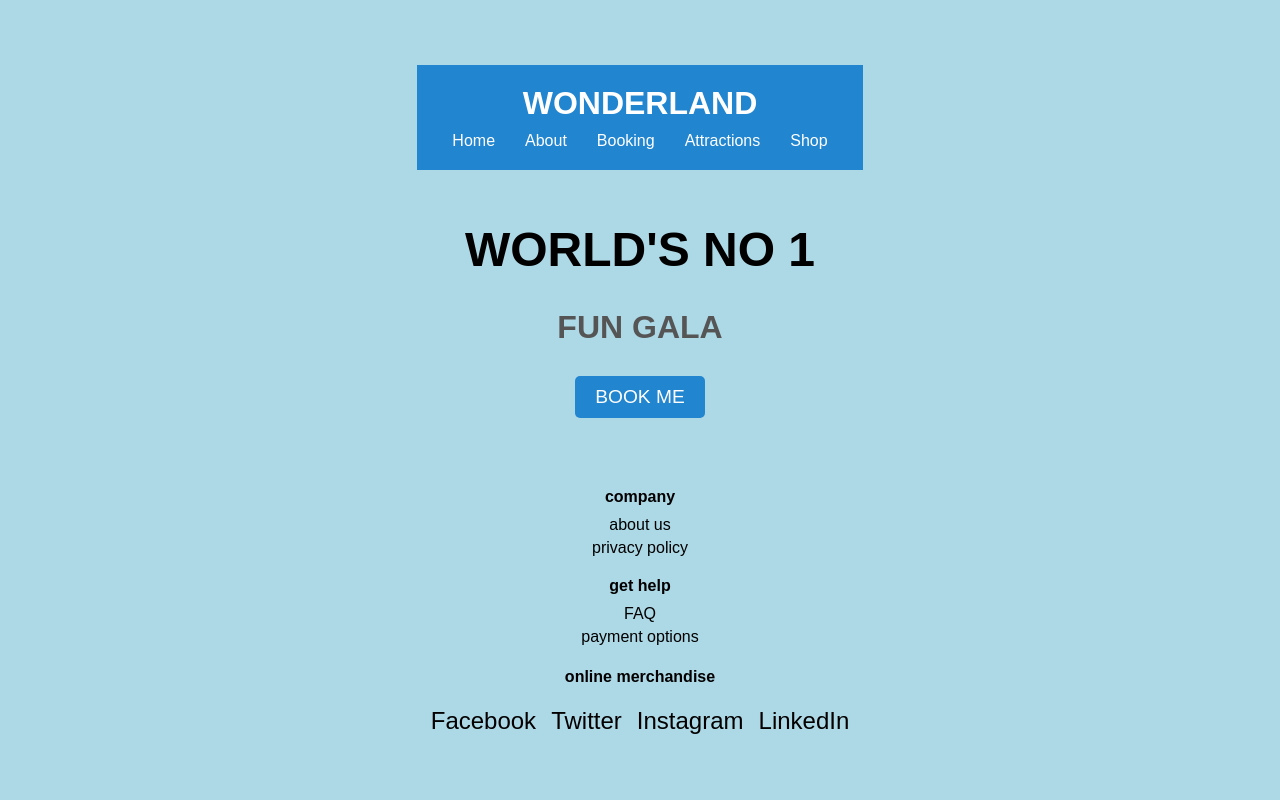
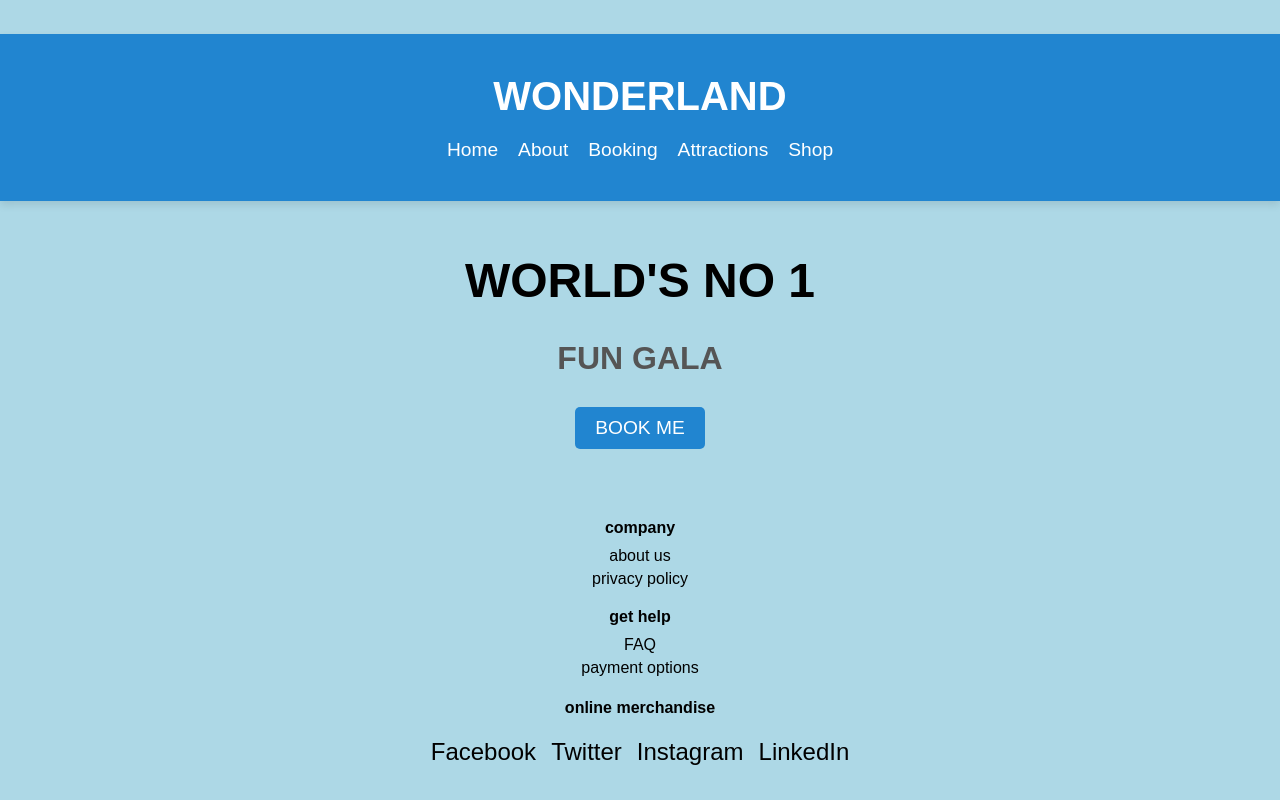
Before and after one commit to KhadeejahMansoor/thrillville, a PHP site: page /index.php in a window 1280 px wide. Run offline with PHP 8.4, Linux system fonts and the light colour scheme.

Commit message:
Update header.php

```diff
--- a/header.php
+++ b/header.php
@@ -4,17 +4,20 @@
     justify-content: center;
     align-items: center;
     background-color: #2185d0; /* Dark blue background for header */
-    padding: 20px;
+    padding: 40px 0; /* Increased padding for larger height */
     color: white;
-    font-family: 'Jost', sans-serif;">
+    font-family: 'Jost', sans-serif;
+    width: 100%; /* Ensures the header spans full width */
+    box-shadow: 0 4px 8px rgba(0, 0, 0, 0.1);">
 
   <!-- Logo -->
   <a href="land.php" class="name" style="
-      font-size: 2em;
+      font-size: 2.5em; /* Larger font size for the logo */
       font-weight: bold;
       color: white;
       text-decoration: none;
-      text-align: center;">
+      text-align: center;
+      margin-bottom: 10px;"> <!-- Adds spacing below the logo -->
     WONDERLAND
   </a>
 
@@ -23,40 +26,41 @@
       display: flex;
       justify-content: center;
       align-items: center;
+      gap: 20px; /* Spacing between navigation items */
       margin-top: 10px;">
     <a href="index.php" style="
-        margin: 0 15px;
         text-decoration: none;
         color: white;
-        font-size: 1em;">
+        font-size: 1.2em; /* Slightly larger navigation text */
+        transition: color 0.3s ease;">
       Home
     </a>
     <a href="aboutus.php" style="
-        margin: 0 15px;
         text-decoration: none;
         color: white;
-        font-size: 1em;">
+        font-size: 1.2em;
+        transition: color 0.3s ease;">
       About
     </a>
     <a href="booking3.php" style="
-        margin: 0 15px;
         text-decoration: none;
         color: white;
-        font-size: 1em;">
+        font-size: 1.2em;
+        transition: color 0.3s ease;">
       Booking
     </a>
     <a href="rides.php" style="
-        margin: 0 15px;
         text-decoration: none;
         color: white;
-        font-size: 1em;">
+        font-size: 1.2em;
+        transition: color 0.3s ease;">
       Attractions
     </a>
     <a href="shop.php" style="
-        margin: 0 15px;
         text-decoration: none;
         color: white;
-        font-size: 1em;">
+        font-size: 1.2em;
+        transition: color 0.3s ease;">
       Shop
     </a>
   </div>
```
